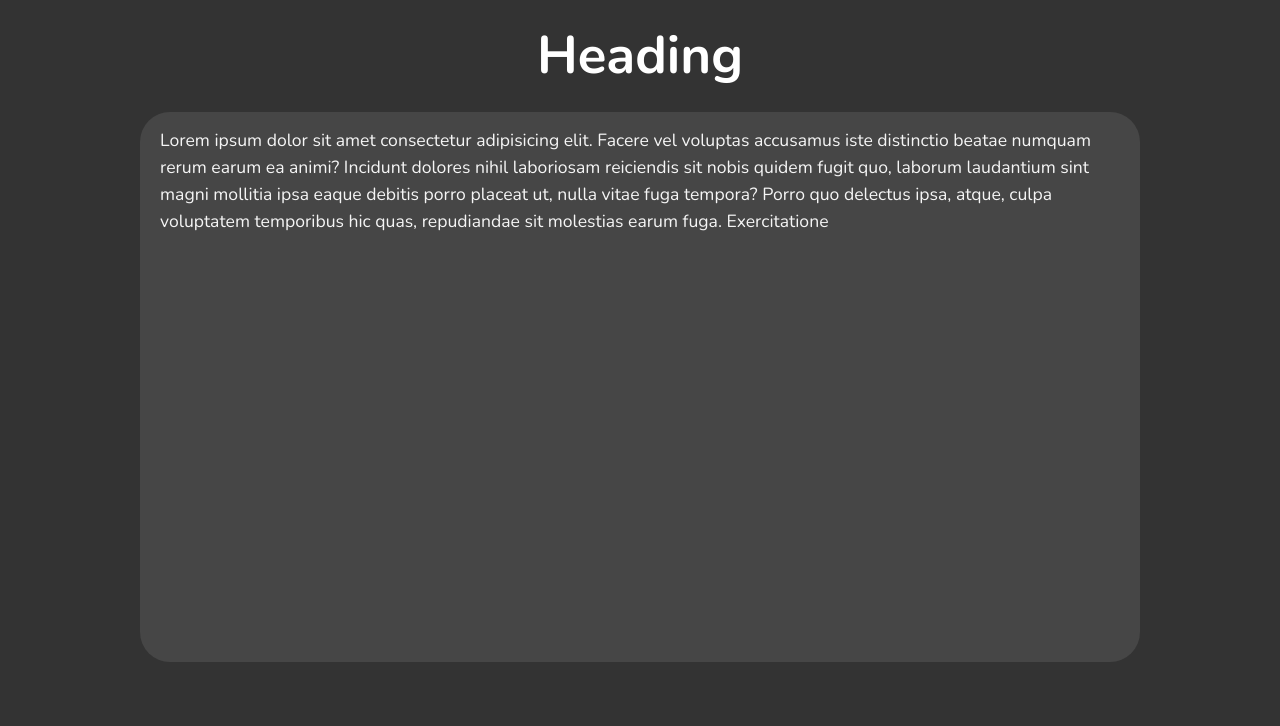
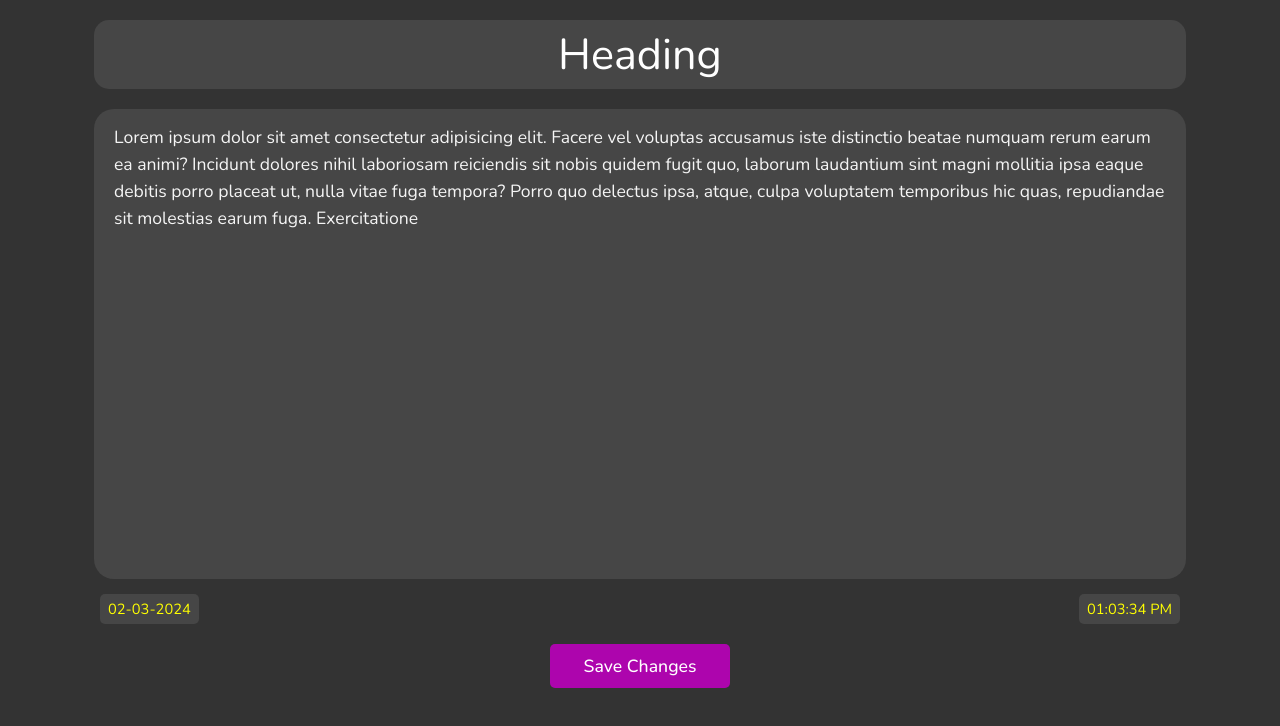
Before and after one commit to javedAkhtar1/React-Notes-App, a React (Vite) app: page / in a window 1280 px wide. Shown: the top 726 px of the page. Built offline with nearby package versions, Linux system fonts and the light colour scheme; the HTML template or start-up script is replaced by a standard one.

Commit message:
completed complete note component

```diff
--- a/src/components/CompleteNote.jsx
+++ b/src/components/CompleteNote.jsx
@@ -1,7 +1,7 @@
-import React, { useState } from 'react';
+import React, { useState } from "react";
 
 function CompleteNote() {
-
+  const [noteHeading, setNoteHeading] = useState("Heading");
   const [noteText, setNoteText] = useState(
     "Lorem ipsum dolor sit amet consectetur adipisicing elit. Facere vel voluptas accusamus iste distinctio beatae numquam rerum earum ea animi? Incidunt dolores nihil laboriosam reiciendis sit nobis quidem fugit quo, laborum laudantium sint magni mollitia ipsa eaque debitis porro placeat ut, nulla vitae fuga tempora? Porro quo delectus ipsa, atque, culpa voluptatem temporibus hic quas, repudiandae sit molestias earum fuga. Exercitatione"
   );
@@ -13,11 +13,19 @@ function CompleteNote() {
 
   return (
     <div className="complete-note-container">
-      <h1>Heading</h1>
-      <textarea
-        value={noteText}
-        onChange={handleChange}
+      {/* <h1>Heading</h1> */}
+      <input
+        type="text"
+        value={noteHeading}
+        maxLength={50}
+        onChange={(e) => setNoteHeading(e.target.value)}
       />
+      <textarea value={noteText} onChange={handleChange} />
+      <div className="complete-note-time-details">
+        <small className="note-time">02-03-2024</small>
+        <small> 01:03:34 PM</small>
+      </div>
+      <button className="save-changes-btn">Save Changes</button>
     </div>
   );
 }
--- a/src/components/NewNote.jsx
+++ b/src/components/NewNote.jsx
@@ -60,7 +60,7 @@ function NewNote() {
         <label className="note-heading">Note Heading </label>
         <input
           type="text"
-          maxLength={25}
+          maxLength={50}
           className="note-heading-input"
           value={state.noteHeading}
           onChange={(e) =>
--- a/src/index.css
+++ b/src/index.css
@@ -59,7 +59,7 @@ body {
   cursor: pointer;
 }
 
-.add-btn:hover, .save-btn:hover, .back-btn:hover {
+.add-btn:hover, .save-btn:hover, .back-btn:hover, .save-changes-btn:hover {
   background-color: rgb(155, 0, 155);
 }
 
@@ -90,7 +90,7 @@ body {
   /* text-overflow: ellipsis; */
 }
 
-.note-time-details {
+.note-time-details .complete-note-time-details {
   display: flex;
   justify-content: space-between;
   color: yellow;
@@ -114,7 +114,7 @@ body {
   font-weight: 700;
 }
 
-.new-note-container .note-heading-input, .note-content-input {
+.new-note-container .note-heading-input, .note-content-input, .complete-note-container input {
   padding: 10px;
   padding-left: 20px;
   font-size: 2rem;
@@ -141,7 +141,7 @@ body {
   font-family: "Nunito", sans-serif;
 }
 
-.save-btn, .back-btn {
+.save-btn, .back-btn, .save-changes-btn {
   padding:  6px 16px;
   width: 100px;
   font-family: "Nunito", sans-serif;
@@ -172,7 +172,7 @@ body {
 }
 
 .complete-note-container {
-  max-width: 1100px;
+  max-width: 1200px;
   margin-inline: auto;
   margin-top: 20px;
   display: flex;
@@ -180,10 +180,6 @@ body {
   align-items: center;
 }
 
-.complete-note-container h1 {
-  font-size: 3.3rem;
-  text-align: center;
-}
 
 .complete-note-container textarea {
   background-color: #464646;
@@ -195,10 +191,39 @@ body {
   margin-top: 20px;
   padding: 15px;
   padding-left: 20px;
-  height: 550px;
-  width: 1000px;
+  height: 470px;
+  width: 91%;
   font-size: 1.1rem;
   line-height: 27px;
-  border-radius: 30px;
+  border-radius: 20px;
+}
 
+.complete-note-container input {
+  width: 91%;
+  color: white;
+  font-size: 2.7rem;
+  text-align: center;
+  font-family: "Nunito", sans-serif;
+  padding: 5px 10px;
+  background-color: #464646;
+  border-radius: 15px;
 }
+
+.save-changes-btn {
+  width: 180px;
+  padding: 10px;
+}
+
+.complete-note-time-details {
+  margin-top: 15px;
+  font-size: 1.1rem;
+  color: yellow;
+  display: flex;
+  width: 90%;
+  justify-content: space-between;
+}
+.complete-note-time-details small {
+  background-color: #464646;
+  padding: 5px 8px;
+  border-radius: 5px;
+}
```
